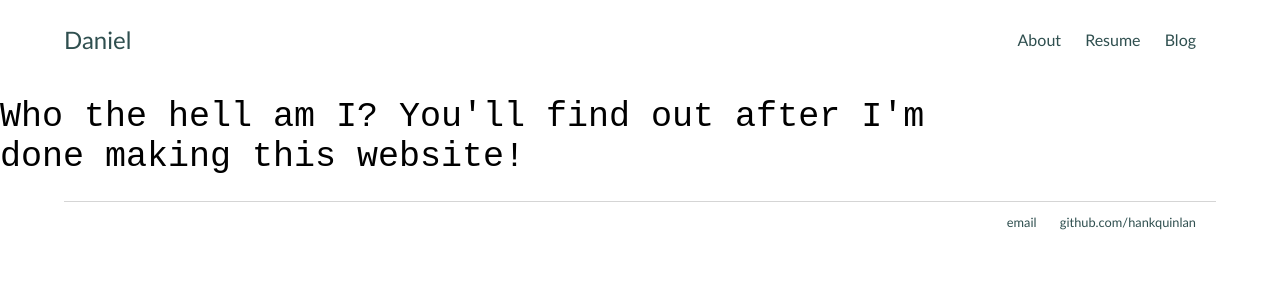
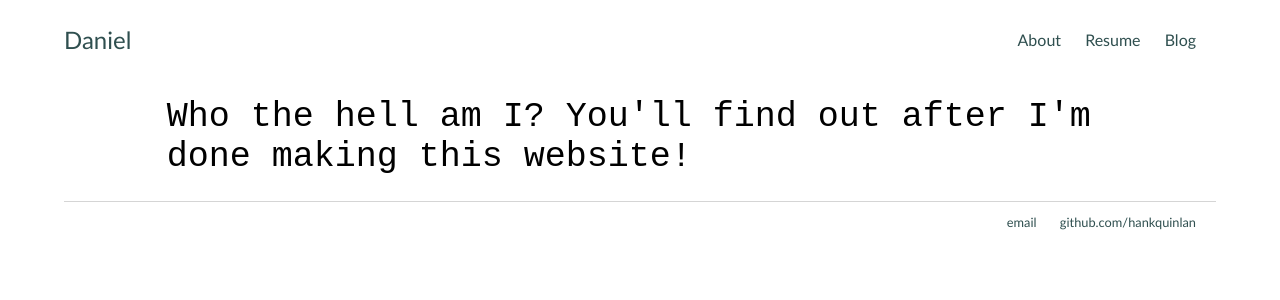
Before and after one commit to Calculasians/calculasians.github.io, a Jekyll site: the page built from about/index.html, in a window 1280 px wide. Shown: the top 300 px of the page. Built offline with Jekyll 4.4.1, drawn with Linux system fonts in a browser that asks for light colours.

Commit message:
Update main.css

```diff
--- a/css/main.css
+++ b/css/main.css
@@ -48,6 +48,7 @@
 }
 
 h1 {
+    margin-left: 7%;
     font-size: 35px;
     font-family: "Anonymous Pro", monospace;
     font-weight: 5;
@@ -78,6 +79,8 @@
 }
 
 p {
+    margin-left: 7%;
+    margin-right: 7%;
     font-size: 1.5em;
     line-height: 1.4em;
     color: #333;
@@ -100,5 +103,6 @@
 }
 
 .test-about {
-    width: 80%;
+    margin-left: 7%;
+    margin-right: 7%;
 }
```
